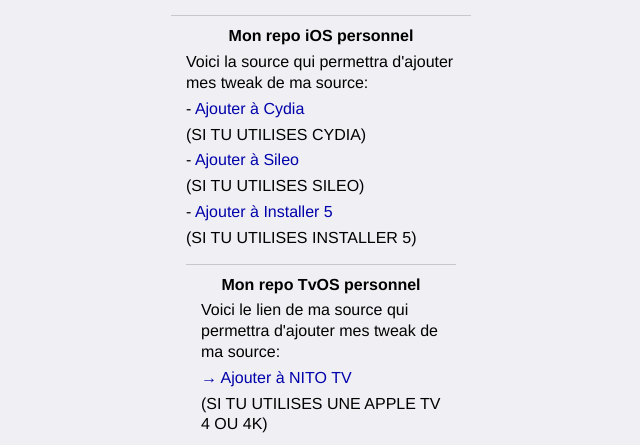
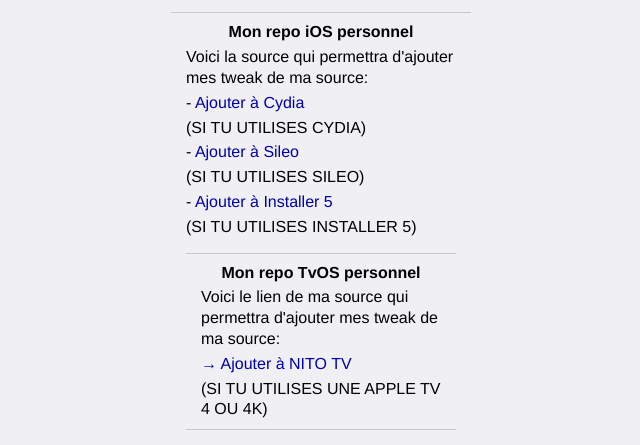
Before and after one commit to iPhoenix42/repo.ios, a PHP site: page /fr_FR/index.html in a window 1280 px wide. Shown: the part 626-1071 px from the top of the page, without its empty margins (319-959 px from the left). Run offline with PHP 8.4, Linux system fonts and the light colour scheme.

Commit message:
Update jonyive.css

```diff
--- a/Resources/jonyive.css
+++ b/Resources/jonyive.css
@@ -45,7 +45,7 @@ strong {
 }
 
 p {
-	margin: 5px 0;
+	margin: 4px 0;
 }
 
 em {
```
